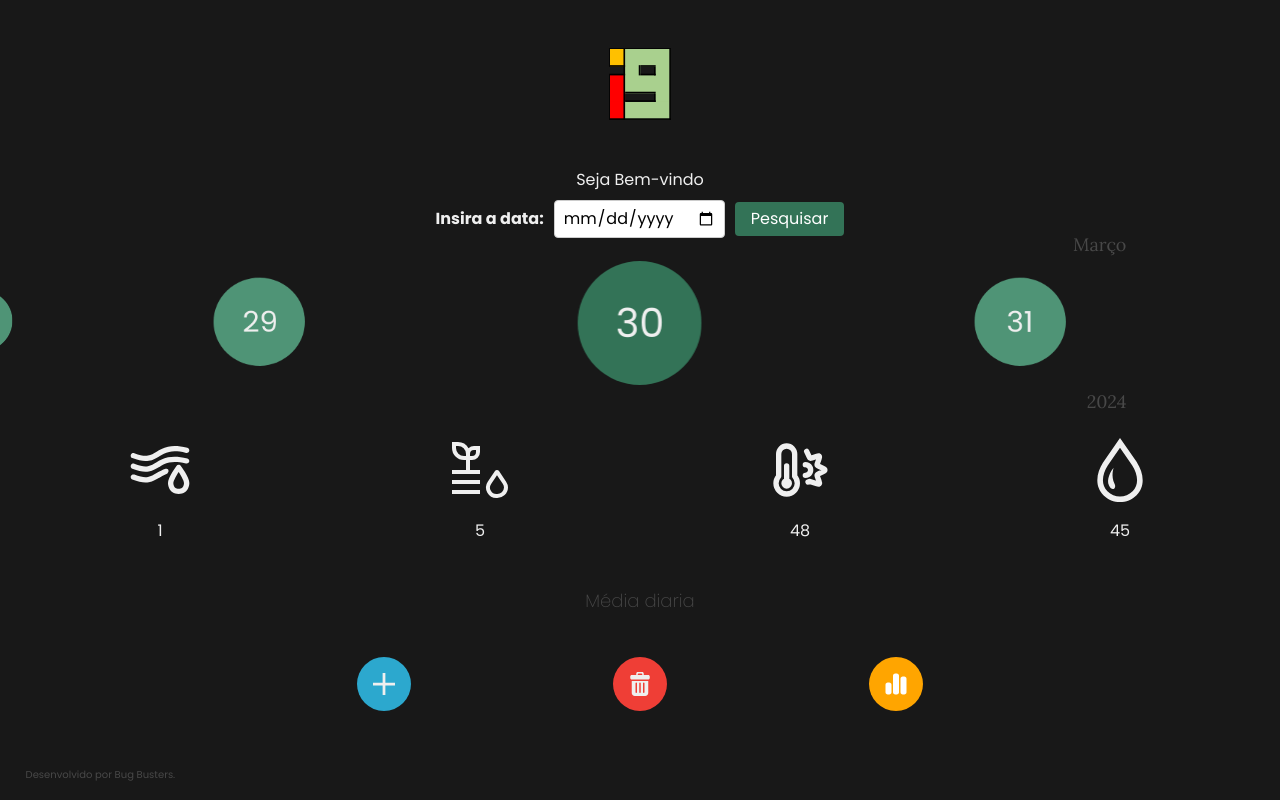
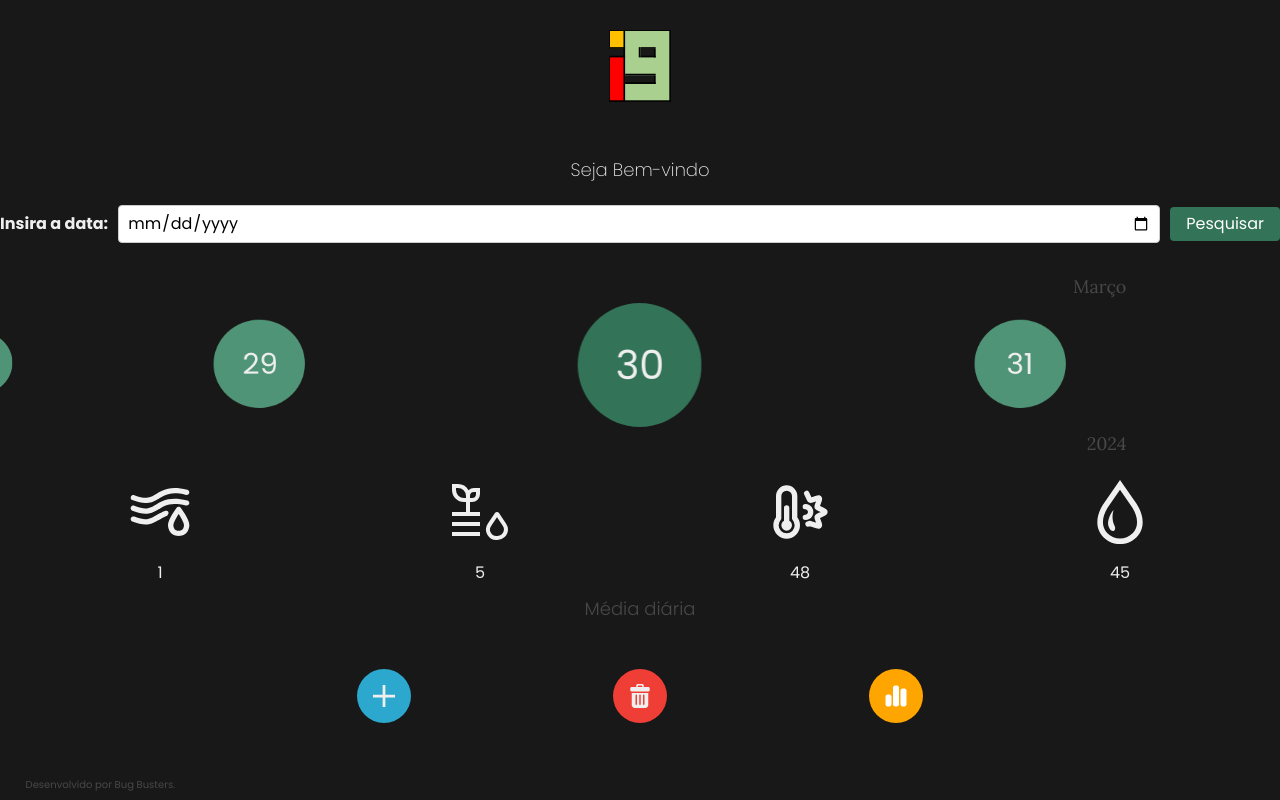
Before and after one commit to joaosuzuki98/1_sem_api_fatec, a Flask app: page / in a window 1280 px wide. Run offline with Flask 3, Linux system fonts and the light colour scheme; some libraries are stand-ins or nearby versions.

Commit message:
Refatoração do css

```diff
--- a/static/css/style.css
+++ b/static/css/style.css
@@ -18,6 +18,7 @@ body {
     align-items: center;
     font-family: "Poppins", sans-serif;
     color: var(--white-color);
+    padding-bottom: 15px;
 }
 
 header {
@@ -26,11 +27,11 @@ header {
 }
 
 footer {
+    position: fixed;
+    bottom: 0;
+    left: 2%;
     color: var(--secondary-black-color);
     font-size: 10px;
-    position: fixed;
-    bottom: 10px;
-    left: 2%;
 }
 
 table {
@@ -93,7 +94,7 @@ th, td {
     align-items: center;
     /*TODO --> ao fazer a media query para desktop, mudar o width para 40%*/
     width: 60%;
-    margin: 45px auto;
+    margin: 50px auto;
 }
 
 .btn-container a {
@@ -108,7 +109,7 @@ th, td {
 .texto-inicial {
     font-weight: 200;
     font-size: 18px;
-    margin-top: 80px;
+    margin: 24px 0;
 }
 
 .overview {
@@ -175,14 +176,12 @@ th, td {
 #overview-title {
     color: var(--secondary-black-color);
     text-align: center;
-    font-weight: 200;
+    font-weight: 300;
     font-size: 18px;
-    margin: 35px 0;
+    margin-top: 0;
+    margin-bottom: 35px;
 }
-.searchBar{
-    position: relative;
-    bottom: -200px;
-}
+
 input[type="date"] {
     padding: 8px;
     border-radius: 4px;
@@ -193,6 +192,7 @@ label {
     font-weight: bold;
     margin-right: 5px;
 }
+
 input[type="submit"] {
     padding: 8px 16px;
     background-color: #337357;
@@ -205,8 +205,9 @@ input[type="submit"] {
 input[type="submit"]:hover {
     background-color: #EF3E36;
 }
+
 .searchBar {
-    margin-bottom: -20px;
+    margin-bottom: 34px;
 }
 
 .searchBar form {
--- a/templates/base.html
+++ b/templates/base.html
@@ -8,9 +8,6 @@
     <link rel="stylesheet" href={{url_for('static', filename='css/style.css')}}>
     <link rel="shortcut icon" href={{url_for('static', filename='img/favicon.ico')}}>
     <link rel="stylesheet" href="https://cdnjs.cloudflare.com/ajax/libs/datepicker/1.0.10/datepicker.min.css">
-
-
-
 
     <!-- Fonte Poppins -->
     <link rel="preconnect" href="https://fonts.googleapis.com">
@@ -26,15 +23,6 @@
     <link rel="stylesheet" href="https://cdn.jsdelivr.net/npm/swiper@11/swiper-bundle.min.css"/>
 </head>
 <body>
-    {% if request.path == "/"%}
-    <div class="searchBar">
-        <form action="">
-            <label for="birthday" font-family: "Poppins", sans-serif>Insira a data:</label>
-            <input type="date" id="birthday" name="birthday">
-            <input type="submit" value="Pesquisar">
-        </form>
-    </div>
-    {% endif %}
     <header>
         <img src="{{url_for('static', filename='img/logo.png')}}">
     </header>
@@ -49,7 +37,7 @@
     </a>
     {% endif %}
 
-    <p class="texto-inicial.welcome">
+    <p class="texto-inicial">
         {% if request.path == "/" %}
             Seja Bem-vindo
         {% elif request.path == "/add-data" %}
--- a/templates/index.html
+++ b/templates/index.html
@@ -3,6 +3,14 @@
 {% block content %}
     <!-- Timelapse -->
     <section>
+        <div class="searchBar">
+          <form action="">
+              <label for="birthday" font-family: "Poppins", sans-serif>Insira a data:</label>
+              <input type="date" id="birthday" name="birthday">
+              <input type="submit" value="Pesquisar">
+          </form>
+        </div>
+
         <p id="mes-timelapse">
             Março
         </p>
@@ -31,7 +39,7 @@
               </div>
             {% endfor %}
           </div>
-          <h2 id="overview-title">Média diaria</h2>
+          <h2 id="overview-title">Média diária</h2>
 
           <div class="btn-container">
             <a href="/add-data" id="add-btn">
```
